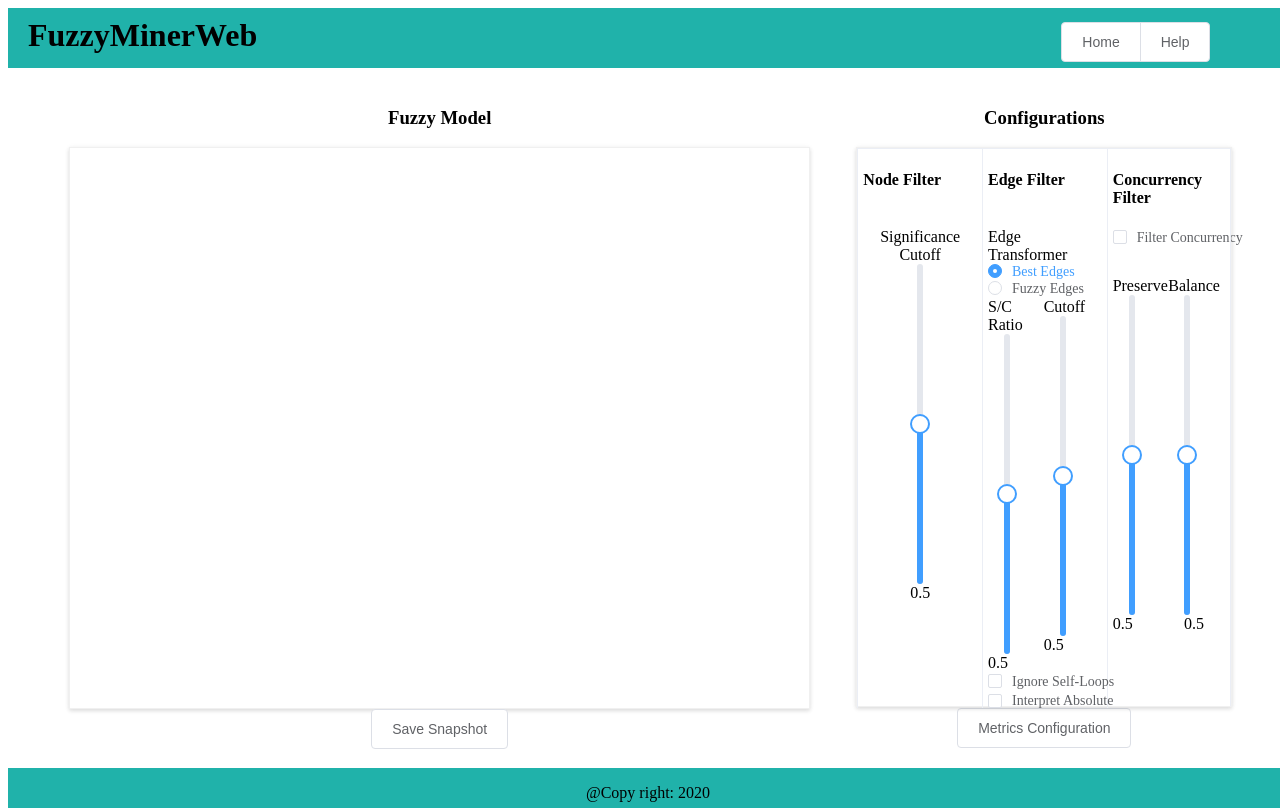
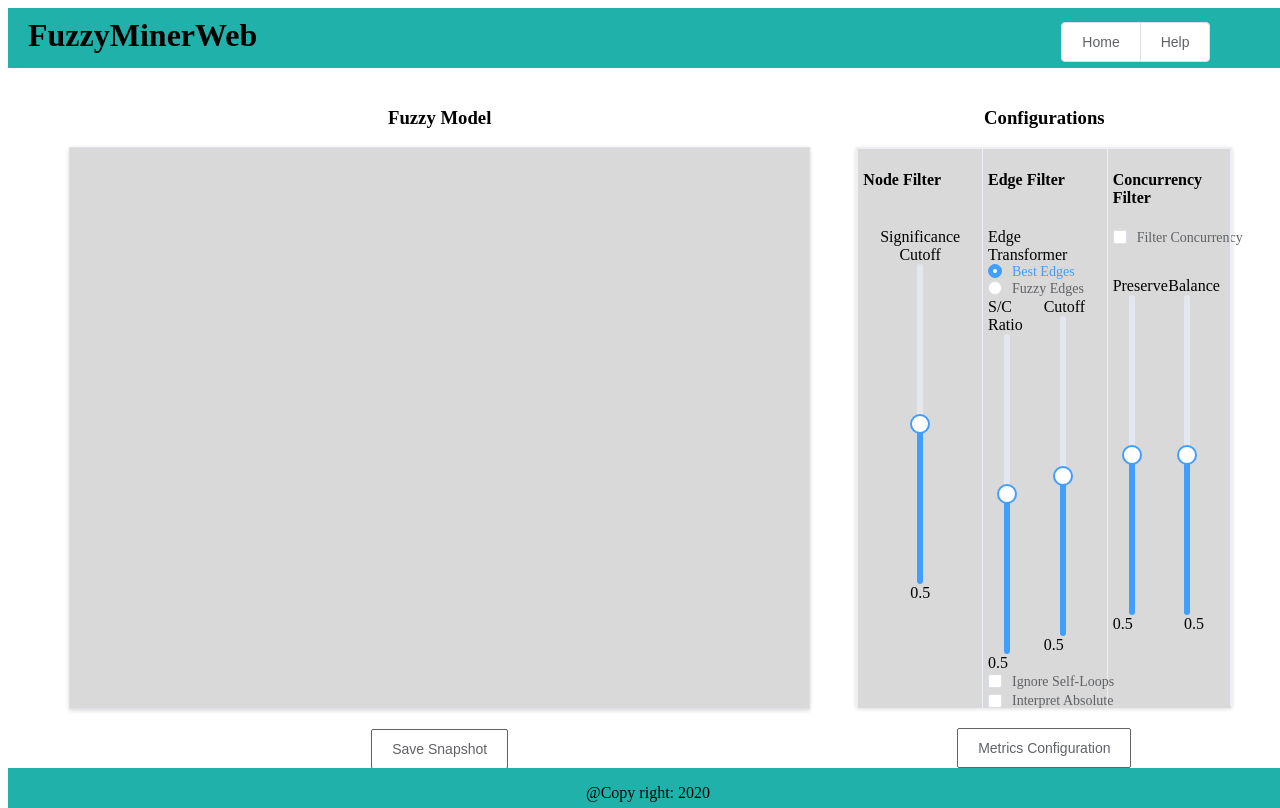
Before and after one commit to fnc11/FuzzyMiner, a Vue app in the folder miner-web/: page /#/filter in a window 1280 px wide. Built offline with nearby package versions, Linux system fonts and the light colour scheme.

Commit message:
modified background color and style in filter page

```diff
--- a/miner-web/src/components/Filter.vue
+++ b/miner-web/src/components/Filter.vue
@@ -11,7 +11,8 @@
                         <!-- here should be canvas -->
                     </div>
 
-                    <el-button>Save Snapshot</el-button>
+                    <el-button class="button-position el-button--default">Save Snapshot</el-button>
+
 
                 </div>
             </el-col>
@@ -77,7 +78,7 @@
                         </el-col>
                     </el-row>
                     <div class="text-center-align metrics">
-                        <el-button @click="dialog = true">Metrics Configuration</el-button>
+                        <el-button class="button-position el-button--default" @click="dialog = true">Metrics Configuration</el-button>
                     </div>
                 </div>
             </el-col>
@@ -87,7 +88,7 @@
                 :visible.sync="dialog"
                 width="40%" style="font-family: 'Segoe UI Semibold';">
                 <div>
-                <el-tabs type="boder-card">
+                <el-tabs type="border-card">
                     <el-tab-pane label="Metrics">
                         <el-dropdown  type="primary" @command="selectTypes">
                             <span class="el-dropdown-link">
@@ -313,17 +314,21 @@
     }
     .grid-content{
         height: inherit;
+        background-color: #d9d9d9;
 
     }
     .process-graph-view{
         height: 560px;
-        border-color: #f0f0f0;
+        border-color: #dcdfe6;
         overflow: scroll;
     }
-    .button-height{
+    .button-position{
 
-        height: inherit;
-        top:5px;
+        position: relative;
+        top:20px;
+        border-radius: 2px;
+        border-color: #606266;
+        color: #606266;;
     }
 
 
```
